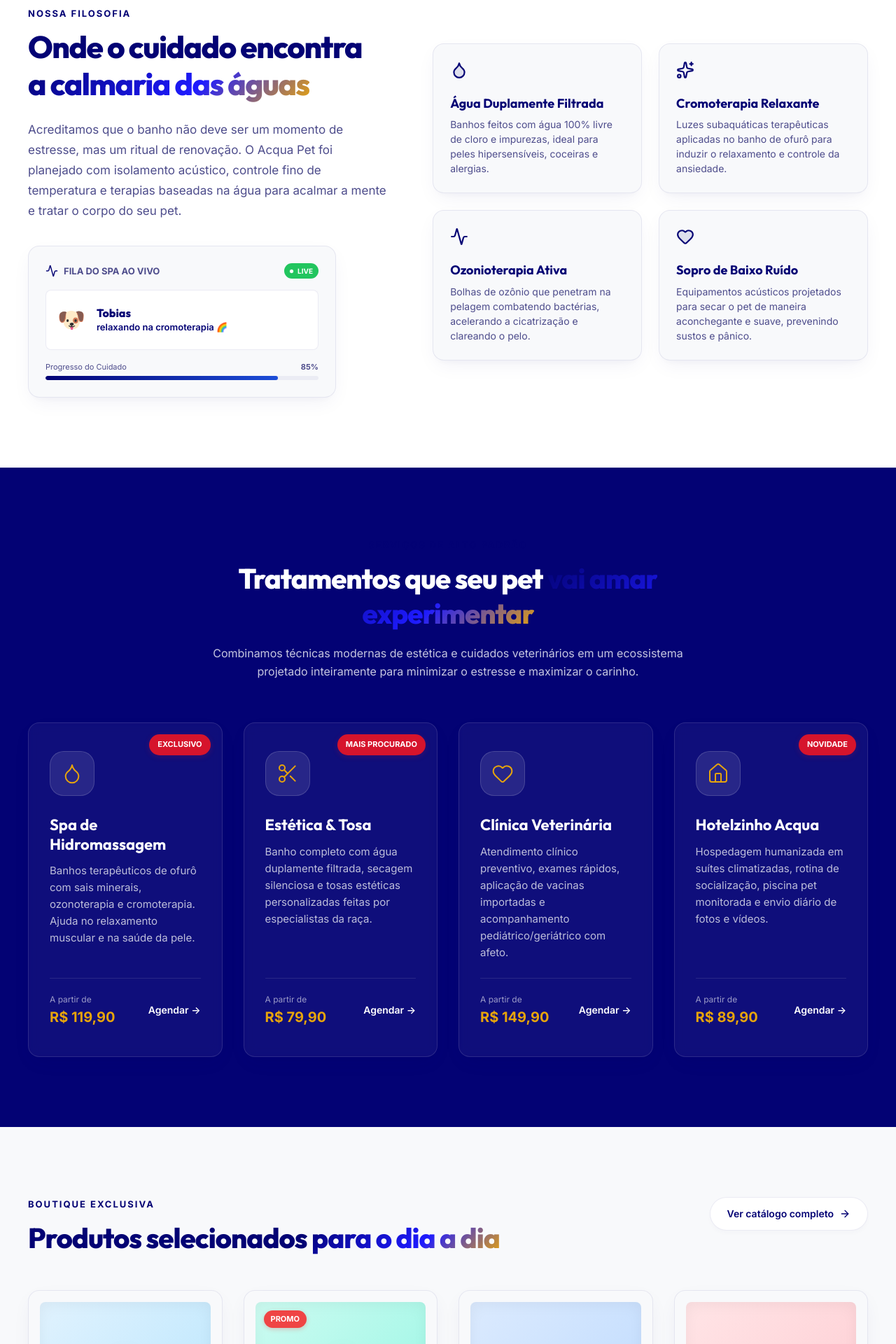
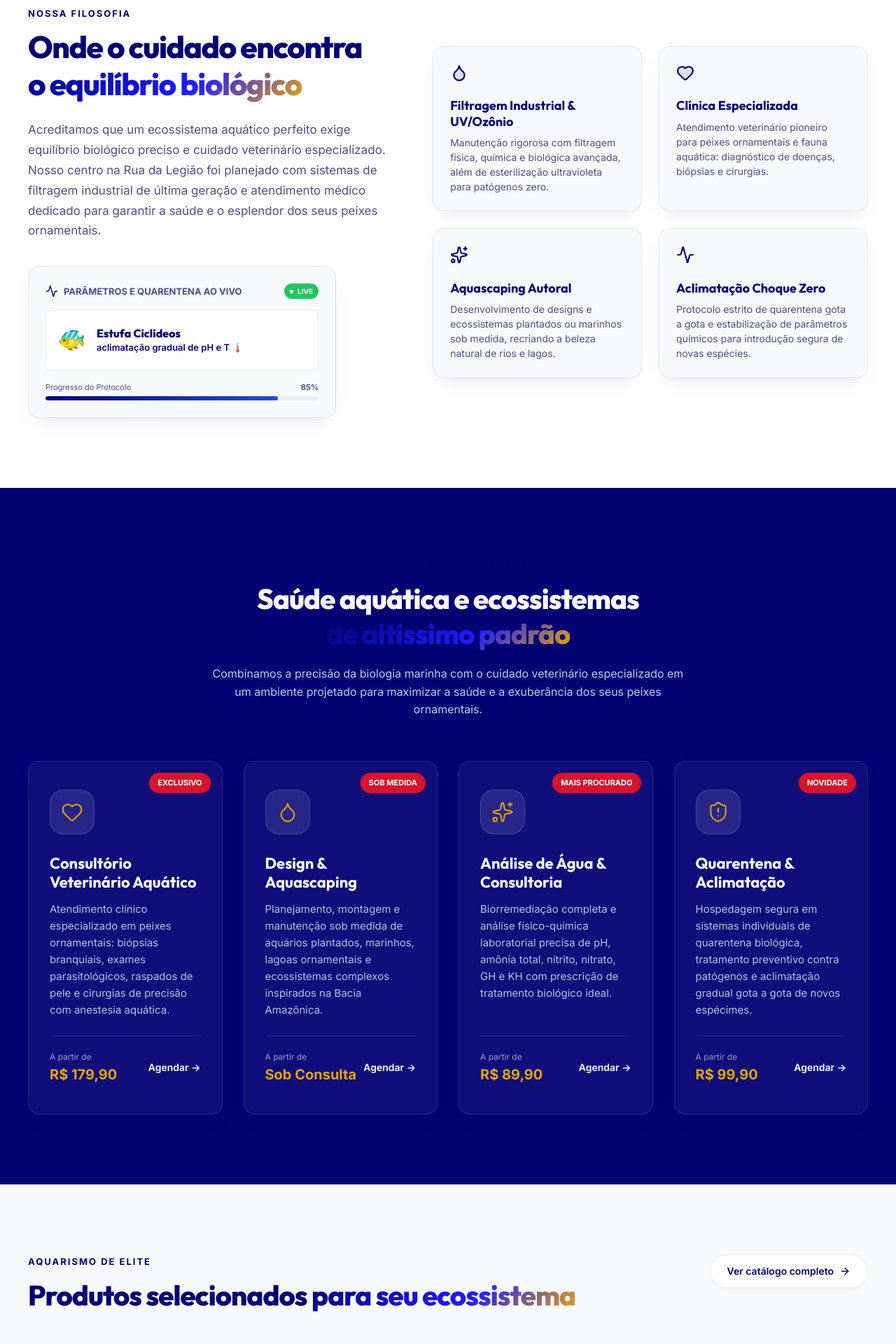
Before and after one commit to rodolfodiegosilva/acqua-pet, a React (Vite) app: page / in a window 1280 px wide. Shown: the part 880-2800 px from the top of the page at 70% size. Built offline with nearby package versions, Linux system fonts and the light colour scheme.

Commit message:
pivot brand identity to ornamental fish and veterinary clinic in Manaus

```diff
--- a/src/components/Header.tsx
+++ b/src/components/Header.tsx
@@ -120,7 +120,7 @@ export const Header: React.FC = () => {
               transition: 'var(--transition-smooth)'
             }}
           >
-            Agendar Banho
+            Agendar Consulta
           </a>
 
           {/* Mobile Menu Toggle */}
--- a/src/sections/Contact.tsx
+++ b/src/sections/Contact.tsx
@@ -6,8 +6,8 @@ export const Contact: React.FC = () => {
     ownerName: '',
     phone: '',
     petName: '',
-    petType: 'dog',
-    service: 'spa',
+    petType: 'fish',
+    service: 'vet',
     date: '',
     time: ''
   });
@@ -30,8 +30,8 @@ export const Contact: React.FC = () => {
       ownerName: '',
       phone: '',
       petName: '',
-      petType: 'dog',
-      service: 'spa',
+      petType: 'fish',
+      service: 'vet',
       date: '',
       time: ''
     });
@@ -75,7 +75,7 @@ export const Contact: React.FC = () => {
               letterSpacing: '-1px',
               fontFamily: 'var(--font-heading)'
             }}>
-              Dê ao seu pet o <span className="gradient-text">cuidado que ele merece</span>
+              Dê ao seu peixe o <span className="gradient-text">cuidado especializado</span>
             </h2>
             <p style={{
               color: 'var(--text-muted)',
@@ -83,7 +83,7 @@ export const Contact: React.FC = () => {
               lineHeight: 1.6,
               marginBottom: '32px'
             }}>
-              Preencha o formulário ao lado para solicitar uma pré-reserva de banho, tosa ou consulta veterinária. Nossa equipe entrará em contato via WhatsApp em até 15 minutos para confirmar.
+              Preencha o formulário ao lado para solicitar uma pré-reserva de consulta veterinária aquática, consultoria de parâmetros ou projeto de aquascaping. Nossa equipe entrará em contato via WhatsApp em até 15 minutos para confirmar.
             </p>
 
             {/* Suporte Rápido WhatsApp */}
@@ -116,7 +116,7 @@ export const Contact: React.FC = () => {
                   Tire dúvidas ou agende de forma imediata com nossa atendente.
                 </p>
                 <a
-                  href="https://wa.me/5527999887766"
+                  href="https://wa.me/5592999887766"
                   target="_blank"
                   rel="noreferrer"
                   style={{
@@ -169,7 +169,12 @@ export const Contact: React.FC = () => {
                     Solicitação Recebida!
                   </h3>
                   <p style={{ color: 'var(--text-muted)', fontSize: '15px', lineHeight: 1.6, marginBottom: '30px' }}>
-                    Obrigado, <strong>{form.ownerName}</strong>. Nós registramos a solicitação de <strong>{form.service === 'spa' ? 'Spa de Hidromassagem' : form.service === 'grooming' ? 'Estética & Tosa' : 'Clínica Veterinária'}</strong> para o(a) <strong>{form.petName}</strong> em <strong>{form.date} às {form.time}</strong>.
+                    Obrigado, <strong>{form.ownerName}</strong>. Nós registramos a solicitação de <strong>{
+                      form.service === 'vet' ? 'Consulta Veterinária Especializada' :
+                      form.service === 'aquascaping' ? 'Projeto & Montagem de Aquário' :
+                      form.service === 'water_analysis' ? 'Análise de Parâmetros' :
+                      'Hospedagem & Quarentena Premium'
+                    }</strong> para o(a) <strong>{form.petName || 'Espécime'}</strong> em <strong>{form.date} às {form.time}</strong>.
                     <br /><br />
                     Enviamos um resumo no seu celular e entraremos em contato para confirmar o agendamento final!
                   </p>
@@ -233,7 +238,7 @@ export const Contact: React.FC = () => {
                     <input
                       type="tel"
                       required
-                      placeholder="Ex: (27) 99988-7766"
+                      placeholder="Ex: (92) 99988-7766"
                       value={form.phone}
                       onChange={(e) => setForm({ ...form, phone: e.target.value })}
                       className="input-premium"
@@ -244,13 +249,13 @@ export const Contact: React.FC = () => {
                   <div className="form-grid-responsive">
                     <div>
                       <label style={{ display: 'block', fontSize: '14px', fontWeight: 600, marginBottom: '8px' }}>
-                        Nome do Pet
+                        Nome do Peixe / Identificação
                       </label>
                       <div style={{ position: 'relative' }}>
                         <input
                           type="text"
                           required
-                          placeholder="Ex: Rex"
+                          placeholder="Ex: Betta Azul / Aquário Sala"
                           value={form.petName}
                           onChange={(e) => setForm({ ...form, petName: e.target.value })}
                           className="input-premium"
@@ -262,7 +267,7 @@ export const Contact: React.FC = () => {
 
                     <div>
                       <label style={{ display: 'block', fontSize: '14px', fontWeight: 600, marginBottom: '8px' }}>
-                        Tipo de Pet
+                        Tipo de Espécime / Sistema
                       </label>
                       <select
                         value={form.petType}
@@ -270,9 +275,9 @@ export const Contact: React.FC = () => {
                         className="input-premium"
                         style={{ height: '52px' }}
                       >
-                        <option value="dog">Cão 🐶</option>
-                        <option value="cat">Gato 🐱</option>
-                        <option value="other">Outro 🐾</option>
+                        <option value="fish">Peixe Ornamental 🐠</option>
+                        <option value="aquarium">Aquário / Ecossistema 🫧</option>
+                        <option value="other">Outros Pets Aquáticos 🐢</option>
                       </select>
                     </div>
                   </div>
@@ -288,10 +293,10 @@ export const Contact: React.FC = () => {
                       className="input-premium"
                       style={{ height: '52px' }}
                     >
-                      <option value="spa">Spa de Hidromassagem (Ofurô + Ozônio)</option>
-                      <option value="grooming">Estética & Tosa Estilizada</option>
-                      <option value="vet">Consulta Veterinária Preventiva</option>
-                      <option value="hotel">Hospedagem / Hotelzinho Acqua</option>
+                      <option value="vet">Consulta Veterinária Especializada 🩺</option>
+                      <option value="aquascaping">Projeto & Montagem de Aquário (Aquascaping) 🌿</option>
+                      <option value="water_analysis">Análise de Parâmetros & Consultoria de Água 💧</option>
+                      <option value="quarantine">Hospedagem & Quarentena Premium 🛡️</option>
                     </select>
                   </div>
 
--- a/src/sections/Essence.tsx
+++ b/src/sections/Essence.tsx
@@ -2,17 +2,17 @@ import React, { useState, useEffect } from 'react';
 import { Droplet, Sparkles, Activity, Heart } from 'lucide-react';
 
 export const Essence: React.FC = () => {
-  const [petStatus, setPetStatus] = useState({ name: 'Tobias', status: 'recebendo banho de ofurô 🛁', progress: 45 });
+  const [petStatus, setPetStatus] = useState({ name: 'Aquário Hospital A', status: 'dosando regenerador biológico 🫧', progress: 45 });
 
   // Simulação do status ao vivo
   useEffect(() => {
     const statuses = [
-      { name: 'Tobias', status: 'recebendo banho de ofurô 🛁', progress: 55 },
-      { name: 'Tobias', status: 'relaxando na cromoterapia 🌈', progress: 85 },
-      { name: 'Mel', status: 'fazendo tosa higiênica ✂️', progress: 20 },
-      { name: 'Mel', status: 'passando perfume suave 🌸', progress: 95 },
-      { name: 'Thor', status: 'em consulta com o Dr. Henrique 🩺', progress: 50 },
-      { name: 'Luna', status: 'se divertindo no Spa Aquático 🌊', progress: 75 },
+      { name: 'Aquário Hospital A', status: 'dosando regenerador biológico 🫧', progress: 55 },
+      { name: 'Estufa Ciclídeos', status: 'aclimatação gradual de pH e T 🌡️', progress: 85 },
+      { name: 'Bateria Betta Show', status: 'alimentação automática ativada 🪱', progress: 100 },
+      { name: 'Tanque Lagoa Lago', status: 'filtragem UV ativada contra algas ☀️', progress: 95 },
+      { name: 'Aquário Quarentena B', status: 'consulta diagnóstica com o Vet Aquático 🩺', progress: 50 },
+      { name: 'Aquaterrário C', status: 'tpa parcial e ozonização da água 💧', progress: 75 },
     ];
 
     let index = 0;
@@ -66,7 +66,7 @@ export const Essence: React.FC = () => {
               lineHeight: 1.2
             }}>
               Onde o cuidado encontra <br />
-              <span className="gradient-text">a calmaria das águas</span>
+              <span className="gradient-text">o equilíbrio biológico</span>
             </h2>
 
             <p style={{
@@ -76,7 +76,7 @@ export const Essence: React.FC = () => {
               marginBottom: '36px',
               maxWidth: '560px'
             }}>
-              Acreditamos que o banho não deve ser um momento de estresse, mas um ritual de renovação. O Acqua Pet foi planejado com isolamento acústico, controle fino de temperatura e terapias baseadas na água para acalmar a mente e tratar o corpo do seu pet.
+              Acreditamos que um ecossistema aquático perfeito exige equilíbrio biológico preciso e cuidado veterinário especializado. Nosso centro na Rua da Legião foi planejado com sistemas de filtragem industrial de última geração e atendimento médico dedicado para garantir a saúde e o esplendor dos seus peixes ornamentais.
             </p>
 
             {/* Fila do Spa ao Vivo (Hospedado na seção Essência) */}
@@ -97,7 +97,7 @@ export const Essence: React.FC = () => {
                 <div style={{ display: 'flex', alignItems: 'center', gap: '8px' }}>
                   <Activity size={18} style={{ color: 'var(--primary)' }} />
                   <span style={{ fontSize: '13px', fontWeight: 700, textTransform: 'uppercase', color: 'var(--text-muted)' }}>
-                    Fila do Spa ao Vivo
+                    Parâmetros e Quarentena ao Vivo
                   </span>
                 </div>
                 <span style={{
@@ -133,7 +133,7 @@ export const Essence: React.FC = () => {
                 padding: '16px',
                 border: '1px solid var(--border-glass)'
               }}>
-                <div style={{ fontSize: '32px' }}>🐶</div>
+                <div style={{ fontSize: '32px' }}>🐠</div>
                 <div>
                   <h4 style={{ fontSize: '16px', fontWeight: 800, color: 'var(--text-main)' }}>
                     {petStatus.name}
@@ -147,7 +147,7 @@ export const Essence: React.FC = () => {
               {/* Barra de Progresso */}
               <div style={{ marginTop: '16px' }}>
                 <div style={{ display: 'flex', justifyContent: 'space-between', fontSize: '11px', color: 'var(--text-muted)', marginBottom: '4px' }}>
-                  <span>Progresso do Cuidado</span>
+                  <span>Progresso do Protocolo</span>
                   <strong>{petStatus.progress}%</strong>
                 </div>
                 <div style={{
@@ -169,7 +169,7 @@ export const Essence: React.FC = () => {
             </div>
           </div>
 
-          {/* Coluna 2: Os 4 Pilares da Calmaria das Águas */}
+          {/* Coluna 2: Os 4 Pilares */}
           <div style={{
             display: 'grid',
             gridTemplateColumns: 'repeat(auto-fit, minmax(240px, 1fr))',
@@ -183,49 +183,49 @@ export const Essence: React.FC = () => {
                 <Droplet size={26} fill="rgba(3, 2, 116, 0.1)" />
               </div>
               <h4 style={{ fontSize: '18px', fontWeight: 700, marginBottom: '8px', color: 'var(--text-main)' }}>
-                Água Duplamente Filtrada
+                Filtragem Industrial & UV/Ozônio
               </h4>
               <p style={{ fontSize: '14px', color: 'var(--text-muted)', lineHeight: 1.5 }}>
-                Banhos feitos com água 100% livre de cloro e impurezas, ideal para peles hipersensíveis, coceiras e alergias.
+                Manutenção rigorosa com filtragem física, química e biológica avançada, além de esterilização ultravioleta para patógenos zero.
               </p>
             </div>
 
-            {/* Pilar 2: Cromoterapia */}
+            {/* Pilar 2: Veterinário Aquático */}
+            <div className="glass-card" style={{ padding: '24px', background: 'var(--bg-secondary)' }}>
+              <div style={{ color: 'var(--primary)', marginBottom: '16px' }}>
+                <Heart size={26} fill="rgba(3, 2, 116, 0.1)" />
+              </div>
+              <h4 style={{ fontSize: '18px', fontWeight: 700, marginBottom: '8px', color: 'var(--text-main)' }}>
+                Clínica Especializada
+              </h4>
+              <p style={{ fontSize: '14px', color: 'var(--text-muted)', lineHeight: 1.5 }}>
+                Atendimento veterinário pioneiro para peixes ornamentais e fauna aquática: diagnóstico de doenças, biópsias e cirurgias.
+              </p>
+            </div>
+
+            {/* Pilar 3: Aquascaping Autoral */}
             <div className="glass-card" style={{ padding: '24px', background: 'var(--bg-secondary)' }}>
               <div style={{ color: 'var(--primary)', marginBottom: '16px' }}>
                 <Sparkles size={26} />
               </div>
               <h4 style={{ fontSize: '18px', fontWeight: 700, marginBottom: '8px', color: 'var(--text-main)' }}>
-                Cromoterapia Relaxante
+                Aquascaping Autoral
               </h4>
               <p style={{ fontSize: '14px', color: 'var(--text-muted)', lineHeight: 1.5 }}>
-                Luzes subaquáticas terapêuticas aplicadas no banho de ofurô para induzir o relaxamento e controle da ansiedade.
+                Desenvolvimento de designs e ecossistemas plantados ou marinhos sob medida, recriando a beleza natural de rios e lagos.
               </p>
             </div>
 
-            {/* Pilar 3: Ozonioterapia */}
+            {/* Pilar 4: Aclimatação Lenta */}
             <div className="glass-card" style={{ padding: '24px', background: 'var(--bg-secondary)' }}>
               <div style={{ color: 'var(--primary)', marginBottom: '16px' }}>
                 <Activity size={26} />
               </div>
               <h4 style={{ fontSize: '18px', fontWeight: 700, marginBottom: '8px', color: 'var(--text-main)' }}>
-                Ozonioterapia Ativa
+                Aclimatação Choque Zero
               </h4>
               <p style={{ fontSize: '14px', color: 'var(--text-muted)', lineHeight: 1.5 }}>
-                Bolhas de ozônio que penetram na pelagem combatendo bactérias, acelerando a cicatrização e clareando o pelo.
-              </p>
-            </div>
-
-            {/* Pilar 4: Secagem Silenciosa */}
-            <div className="glass-card" style={{ padding: '24px', background: 'var(--bg-secondary)' }}>
-              <div style={{ color: 'var(--primary)', marginBottom: '16px' }}>
-                <Heart size={26} fill="rgba(3, 2, 116, 0.1)" />
-              </div>
-              <h4 style={{ fontSize: '18px', fontWeight: 700, marginBottom: '8px', color: 'var(--text-main)' }}>
-                Sopro de Baixo Ruído
-              </h4>
-              <p style={{ fontSize: '14px', color: 'var(--text-muted)', lineHeight: 1.5 }}>
-                Equipamentos acústicos projetados para secar o pet de maneira aconchegante e suave, prevenindo sustos e pânico.
+                Protocolo estrito de quarentena gota a gota e estabilização de parâmetros químicos para introdução segura de novas espécies.
               </p>
             </div>
 
--- a/src/sections/Products.tsx
+++ b/src/sections/Products.tsx
@@ -5,37 +5,37 @@ import { ArrowRight } from 'lucide-react';
 export const Products: React.FC = () => {
   const productsData = [
     {
-      name: 'Fonte Acqua Inteligente',
-      category: 'Acessórios',
-      price: 'R$ 189,90',
-      rating: 4.9,
+      name: 'Aquário Smart LED Acqua (30L)',
+      category: 'Equipamentos',
+      price: 'R$ 489,90',
+      rating: 5.0,
       imageBg: 'linear-gradient(135deg, #e0f2fe 0%, #bae6fd 100%)',
-      imageEmoji: '⛲'
+      imageEmoji: '🫧'
     },
     {
-      name: 'Shampoo Orgânico Algamar',
-      category: 'Higiene & Cosméticos',
-      price: 'R$ 54,90',
-      originalPrice: 'R$ 69,90',
-      rating: 4.8,
-      imageBg: 'linear-gradient(135deg, #ccfbf1 0%, #99f6e4 100%)',
-      imageEmoji: '🧴'
+      name: 'Ração Sera Vipan Premium',
+      category: 'Nutrição',
+      price: 'R$ 64,90',
+      originalPrice: 'R$ 79,90',
+      rating: 4.9,
+      imageBg: 'linear-gradient(135deg, #ffe4e6 0%, #fecdd3 100%)',
+      imageEmoji: '🥫'
     },
     {
-      name: 'Caminha Wave Impermeável',
-      category: 'Dormitórios',
-      price: 'R$ 249,90',
-      rating: 5.0,
+      name: 'Filtro Canister Ultra-Quiet',
+      category: 'Filtragem',
+      price: 'R$ 299,90',
+      rating: 4.8,
       imageBg: 'linear-gradient(135deg, #dbeafe 0%, #bfdbfe 100%)',
-      imageEmoji: '🛏️'
+      imageEmoji: '🔌'
     },
     {
-      name: 'Polvo Aquático Soft-Bite',
-      category: 'Brinquedos',
-      price: 'R$ 39,90',
-      rating: 4.7,
-      imageBg: 'linear-gradient(135deg, #ffe4e6 0%, #fecdd3 100%)',
-      imageEmoji: '🐙'
+      name: 'Condicionador Seachem Prime (100ml)',
+      category: 'Tratamento',
+      price: 'R$ 74,90',
+      rating: 4.9,
+      imageBg: 'linear-gradient(135deg, #ccfbf1 0%, #99f6e4 100%)',
+      imageEmoji: '🧪'
     }
   ];
 
@@ -69,7 +69,7 @@ export const Products: React.FC = () => {
               display: 'block',
               marginBottom: '12px'
             }}>
-              Boutique Exclusiva
+              Aquarismo de Elite
             </span>
             <h2 style={{
               fontSize: 'clamp(28px, 4vw, 40px)',
@@ -77,7 +77,7 @@ export const Products: React.FC = () => {
               letterSpacing: '-1px',
               fontFamily: 'var(--font-heading)'
             }}>
-              Produtos selecionados <span className="gradient-text">para o dia a dia</span>
+              Produtos selecionados <span className="gradient-text">para seu ecossistema</span>
             </h2>
           </div>
 
--- a/src/sections/Services.tsx
+++ b/src/sections/Services.tsx
@@ -1,34 +1,35 @@
 import React from 'react';
-import { Droplet, Scissors, Heart, Home } from 'lucide-react';
+import { Droplet, Heart, Sparkles, ShieldAlert } from 'lucide-react';
 import { ServiceCard } from '../components/ServiceCard';
 
 export const Services: React.FC = () => {
   const servicesData = [
     {
-      title: 'Spa de Hidromassagem',
-      description: 'Banhos terapêuticos de ofurô com sais minerais, ozonoterapia e cromoterapia. Ajuda no relaxamento muscular e na saúde da pele.',
-      icon: <Droplet size={32} strokeWidth={1.5} />,
-      price: 'R$ 119,90',
+      title: 'Consultório Veterinário Aquático',
+      description: 'Atendimento clínico especializado em peixes ornamentais: biópsias branquiais, exames parasitológicos, raspados de pele e cirurgias de precisão com anestesia aquática.',
+      icon: <Heart size={32} strokeWidth={1.5} />,
+      price: 'R$ 179,90',
       badge: 'Exclusivo'
     },
     {
-      title: 'Estética & Tosa',
-      description: 'Banho completo com água duplamente filtrada, secagem silenciosa e tosas estéticas personalizadas feitas por especialistas da raça.',
-      icon: <Scissors size={32} strokeWidth={1.5} />,
-      price: 'R$ 79,90',
+      title: 'Design & Aquascaping',
+      description: 'Planejamento, montagem e manutenção sob medida de aquários plantados, marinhos, lagoas ornamentais e ecossistemas complexos inspirados na Bacia Amazônica.',
+      icon: <Droplet size={32} strokeWidth={1.5} />,
+      price: 'Sob Consulta',
+      badge: 'Sob Medida'
+    },
+    {
+      title: 'Análise de Água & Consultoria',
+      description: 'Biorremediação completa e análise físico-química laboratorial precisa de pH, amônia total, nitrito, nitrato, GH e KH com prescrição de tratamento biológico ideal.',
+      icon: <Sparkles size={32} strokeWidth={1.5} />,
+      price: 'R$ 89,90',
       badge: 'Mais Procurado'
     },
     {
-      title: 'Clínica Veterinária',
-      description: 'Atendimento clínico preventivo, exames rápidos, aplicação de vacinas importadas e acompanhamento pediátrico/geriátrico com afeto.',
-      icon: <Heart size={32} strokeWidth={1.5} />,
-      price: 'R$ 149,90',
-    },
-    {
-      title: 'Hotelzinho Acqua',
-      description: 'Hospedagem humanizada em suítes climatizadas, rotina de socialização, piscina pet monitorada e envio diário de fotos e vídeos.',
-      icon: <Home size={32} strokeWidth={1.5} />,
-      price: 'R$ 89,90',
+      title: 'Quarentena & Aclimatação',
+      description: 'Hospedagem segura em sistemas individuais de quarentena biológica, tratamento preventivo contra patógenos e aclimatação gradual gota a gota de novos espécimes.',
+      icon: <ShieldAlert size={32} strokeWidth={1.5} />,
+      price: 'R$ 99,90',
       badge: 'Novidade'
     }
   ];
@@ -58,7 +59,7 @@ export const Services: React.FC = () => {
             display: 'block',
             marginBottom: '12px'
           }}>
-            Serviços de Alto Padrão
+            Serviços Especializados
           </span>
           <h2 style={{
             fontSize: 'clamp(28px, 4vw, 40px)',
@@ -67,14 +68,15 @@ export const Services: React.FC = () => {
             letterSpacing: '-1px',
             fontFamily: 'var(--font-heading)'
           }}>
-            Tratamentos que seu pet <span className="gradient-text">vai amar experimentar</span>
+            Saúde aquática e ecossistemas <br />
+            <span className="gradient-text">de altíssimo padrão</span>
           </h2>
           <p style={{
             color: 'var(--text-muted)',
             fontSize: '16px',
             lineHeight: 1.6
           }}>
-            Combinamos técnicas modernas de estética e cuidados veterinários em um ecossistema projetado inteiramente para minimizar o estresse e maximizar o carinho.
+            Combinamos a precisão da biologia marinha com o cuidado veterinário especializado em um ambiente projetado para maximizar a saúde e a exuberância dos seus peixes ornamentais.
           </p>
         </div>
 
```
Also changed, not shown: src/components/Footer.tsx (+5 -5 lines), src/sections/Hero.tsx (+5 -5 lines).
